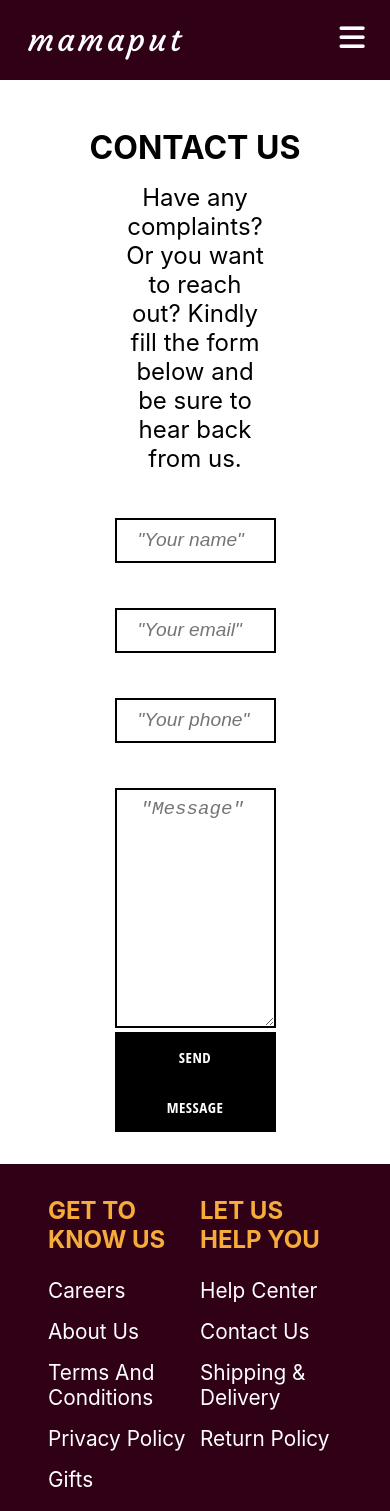
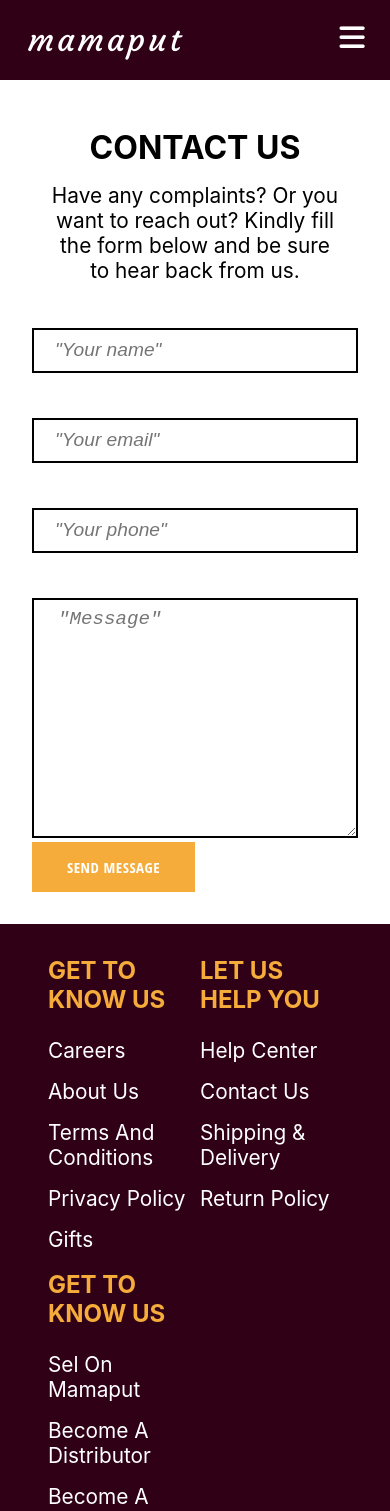
Before and after one commit to niyicodes/mamaput, a React (Create React App) app: page /contactUs in a window 390 px wide. Shown: the top 1511 px of the page. Built offline with nearby package versions, Linux system fonts and the light colour scheme; a web font is replaced by a local one.

Commit message:
contact us responsive

```diff
--- a/src/Pages/Contact/Contact.scss
+++ b/src/Pages/Contact/Contact.scss
@@ -32,5 +32,22 @@ main{
     font-style: italic;
    }
   }
+  button{
+   background-color: #F5AC3A!important;
+   color: white;
+  }
+ }
+
+ @media(max-width: 884px){
+  margin: 2rem;
+  p{
+   width: 90%;
+   font-size: 1.3rem;
+  }
+  form{
+   max-width: 100%;
+   width: 100%;
+   margin: 2rem 0;
+  }
  }
 }
```
